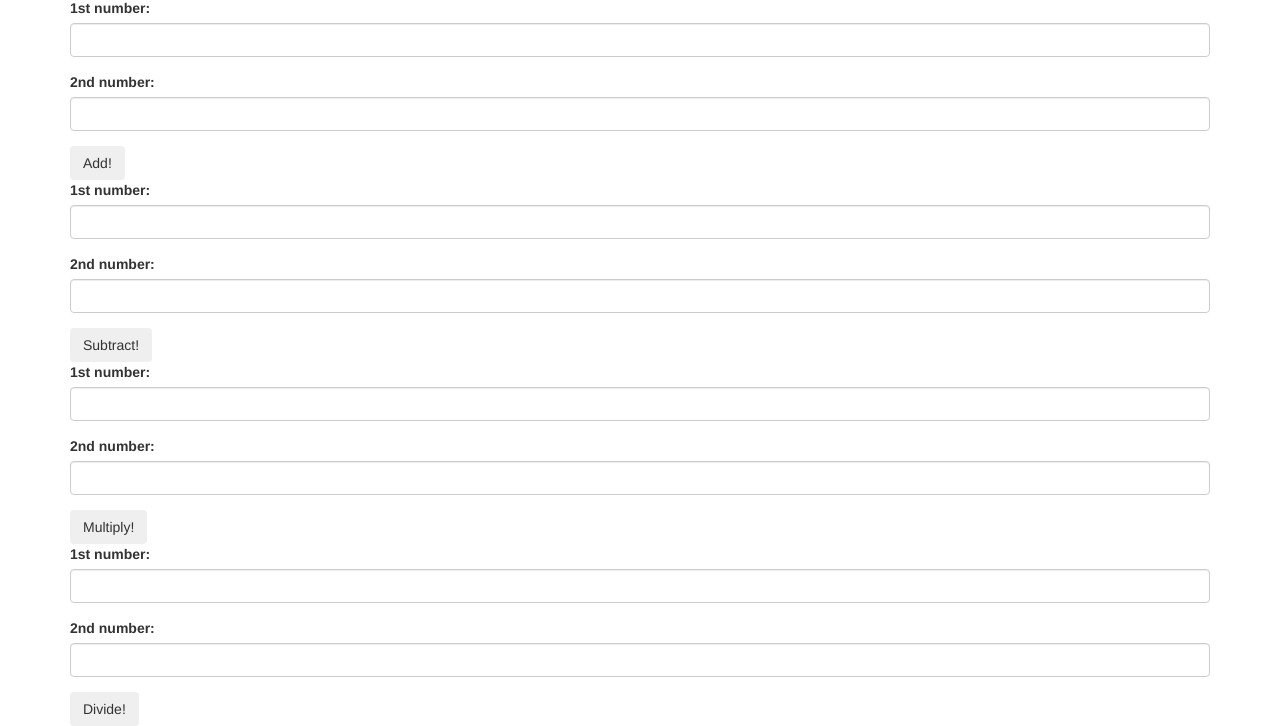
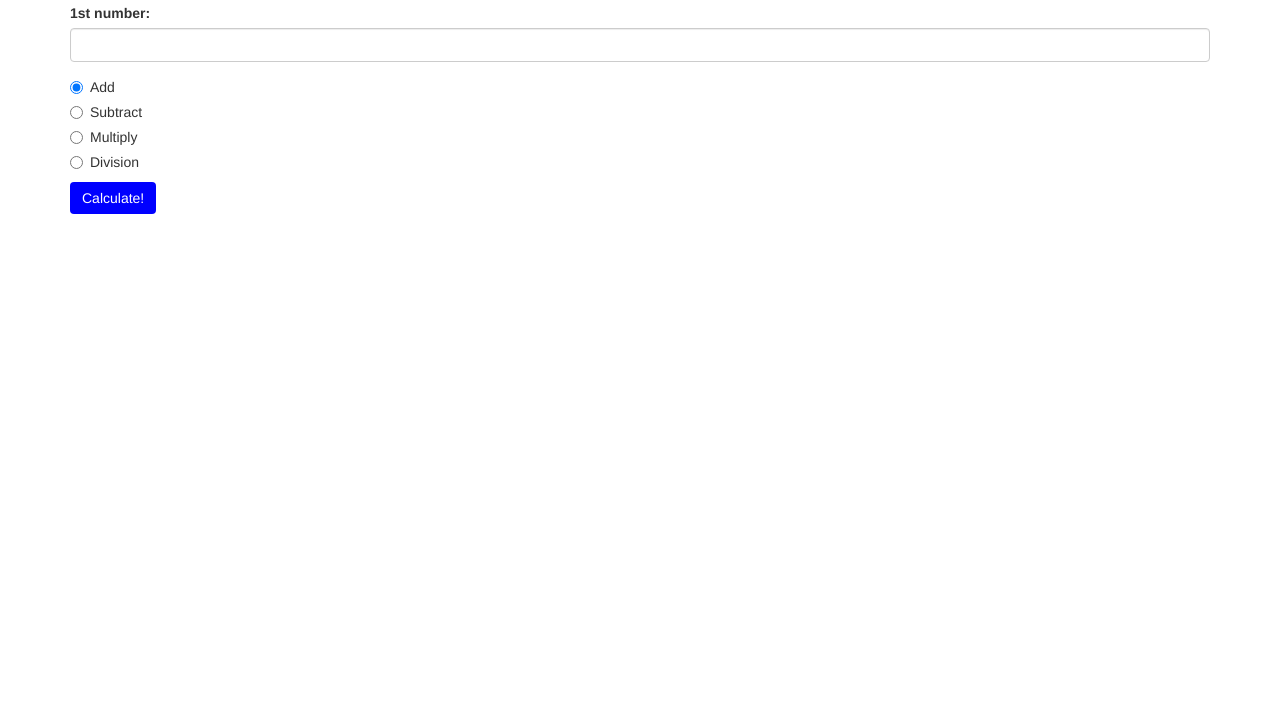
Before and after one commit to MarkStrickland562/calculator, a plain HTML site: page index.html in a window 1280 px wide. Shown: the part 141-867 px from the top of the page. After the commit the page ends 800 px from the top, so only its background shows below. Drawn offline with nearby package versions, Linux system fonts and the light colour scheme.

Commit message:
Added radio buttons.

```diff
--- a/css/styles.css
+++ b/css/styles.css
@@ -0,0 +1,5 @@
+.btn-submit {
+  background-color: blue;
+  border: 4px;
+  color: white;
+}
--- a/index.html
+++ b/index.html
@@ -8,76 +8,46 @@
     <title>Calculator</title>
   </head>
   <body>
-
-
     <h1>Calculator</h1>
     <div class="container">
-    <h1>Calculator</h1>
-    <form id="add">
+    <form id="calculator">
      <div class="form-group">
-       <label for="add1">1st number:</label>
-       <input id="add1" class="form-control" type="text">
+       <label for="input1">1st number:</label>
+       <input id="input1" class="form-control" type="text">
      </div>
      <div class="form-group">
-       <label for="add2">2nd number:</label>
-       <input id="add2" class="form-control" type="text">
+       <label for="input2">1st number:</label>
+       <input id="input2" class="form-control" type="text">
      </div>
-     <button type="submit" class="btn">Add!</button>
+     <div class="radio">
+       <label>
+         <input type="radio" name="operator" value="add" checked>
+         Add
+       </label>
+     </div>
+     <div class="radio">
+       <label>
+         <input type="radio" name="operator" value="subtract">
+         Subtract
+       </label>
+     </div>
+     <div class="radio">
+       <label>
+         <input type="radio" name="operator" value="multiply">
+         Multiply
+       </label>
+     </div>
+     <div class="radio">
+       <label>
+         <input type="radio" name="operator" value="divide">
+         Division
+       </label>
+     </div>
+     <button type="submit" class="btn btn-submit">Calculate!</button>
    </form>
-   <div id="outputadd">
+   <div id="output">
 
    </div>
-
-   <form id="subtract">
-    <div class="form-group">
-      <label for="sub1">1st number:</label>
-      <input id="sub1" class="form-control" type="text">
-    </div>
-    <div class="form-group">
-      <label for="sub2">2nd number:</label>
-      <input id="sub2" class="form-control" type="text">
-    </div>
-    <button type="submit" class="btn">Subtract!</button>
-  </form>
-  <div id="outputsub">
-
   </div>
-
-
-  <form id="multiply">
-   <div class="form-group">
-     <label for="x1">1st number:</label>
-     <input id="x1" class="form-control" type="text">
-   </div>
-   <div class="form-group">
-     <label for="x2">2nd number:</label>
-     <input id="x2" class="form-control" type="text">
-   </div>
-   <button type="submit" class="btn">Multiply!</button>
- </form>
- <div id="outputx">
-
- </div>
-
-
- <form id="divide">
-  <div class="form-group">
-    <label for="d1">1st number:</label>
-    <input id="d1" class="form-control" type="text">
-  </div>
-  <div class="form-group">
-    <label for="d2">2nd number:</label>
-    <input id="d2" class="form-control" type="text">
-  </div>
-  <button type="submit" class="btn">Divide!</button>
-</form>
-<div id="outputd">
-
-</div>
-
-
- </div>
-
-
   </body>
 </html>
--- a/js/scripts.js
+++ b/js/scripts.js
@@ -15,35 +15,22 @@ var divide = function(number1, number2) {
 };
 
 $(document).ready(function() {
-  $("form#add").submit(function(event) {
+  $("form#calculator").submit(function(event) {
     event.preventDefault();
-    var number1 = parseInt($("#add1").val());
-    var number2 = parseInt($("#add2").val());
-		var result = add(number1, number2);
-    $("#outputadd").text(result);
+    var number1 = parseInt($("#input1").val());
+    var number2 = parseInt($("#input2").val());
+
+		if (isNaN(number1) || isNaN(number2)) {
+			var result = "One or both input values are not a number."
+		} else if ($("input:radio[name=operator]:checked").val() === "add") {
+				var result = add(number1, number2);
+		} else if ($("input:radio[name=operator]:checked").val() === "subtract") {
+			var result = subtract(number1, number2);
+		} else if ($("input:radio[name=operator]:checked").val() === "multiply") {
+			var result = multiply(number1, number2);
+		} else if ($("input:radio[name=operator]:checked").val() === "divide") {
+		var result = divide(number1, number2);
+	}
+  $("#output").empty().append(result);
   });
-
-	$("form#subtract").submit(function(event) {
-		event.preventDefault();
-		var number1 = parseInt($("#sub1").val());
-		var number2 = parseInt($("#sub2").val());
-		var result = subtract(number1, number2);
-		$("#outputsub").text(result);
-	});
-
-	$("form#multiply").submit(function(event) {
-		event.preventDefault();
-		var number1 = parseInt($("#x1").val());
-		var number2 = parseInt($("#x2").val());
-		var result = multiply(number1, number2);
-		$("#outputx").text(result);
-	});
-
-	$("form#divide").submit(function(event) {
-		event.preventDefault();
-		var number1 = parseInt($("#d1").val());
-		var number2 = parseInt($("#d2").val());
-		var result = divide(number1, number2);
-		$("#outputd").text(result);
-	});
 });
```
